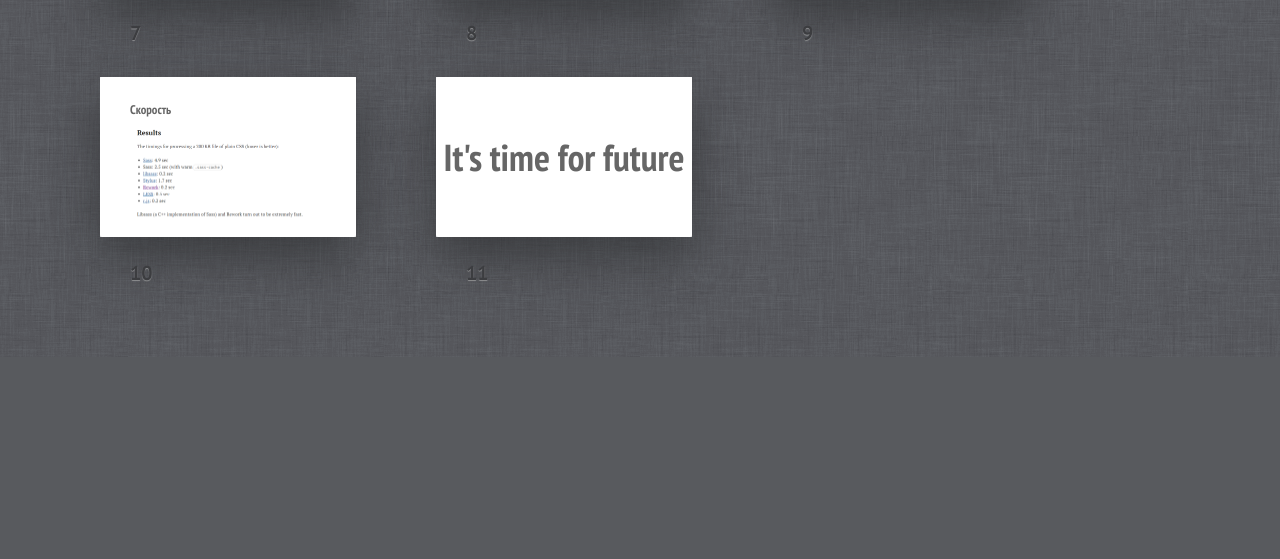
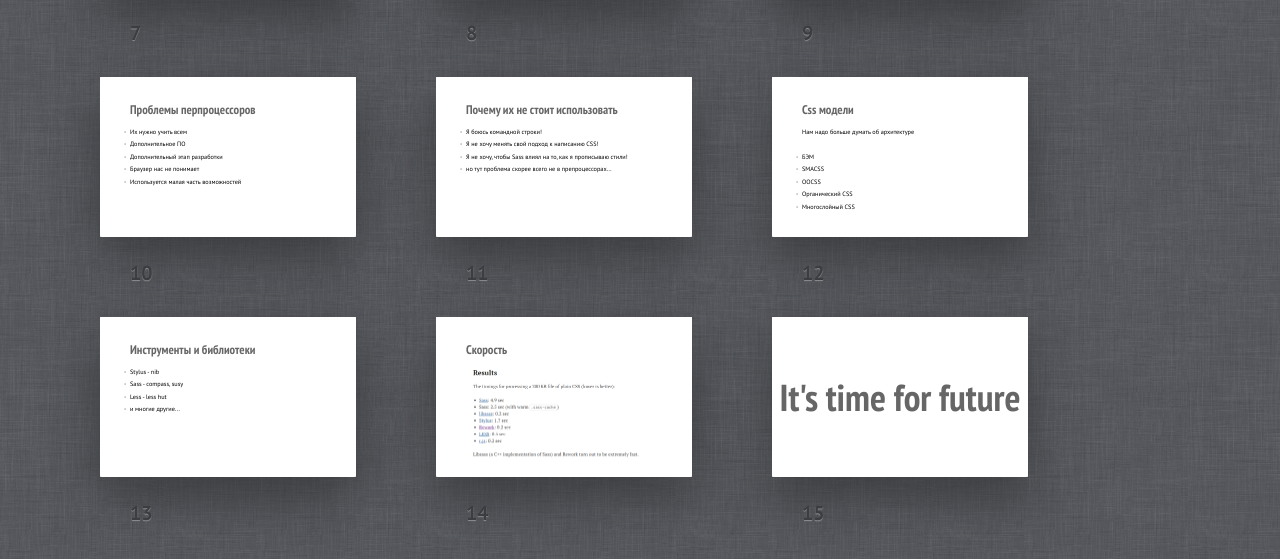
Before and after one commit to IrinaLevina/irinalevina.github.io, a plain HTML site: page index.html in a window 1280 px wide. Shown: the part 873-1432 px from the top of the page. Before the commit the page ends 1230 px from the top, so only its background shows below. Drawn offline with Linux system fonts and the light colour scheme.

Commit message:
add changes

```diff
--- a/index.html
+++ b/index.html
@@ -133,6 +133,45 @@
 		<img src="pictures/work.gif">
 	</div></section>
 	<section class="slide"><div>
+		<h2>Проблемы перпроцессоров</h2>
+		<ul>
+			<li class="next">Их нужно учить всем</li>
+			<li class="next">Дополнительное ПО</li>
+			<li class="next">Дополнительный этап разработки</li>
+			<li class="next">Браузер нас не понимает</li>
+			<li class="next">Используется малая часть возможностей</li>
+		</ul>
+	</div></section>
+	<section class="slide"><div>
+		<h2>Почему их не стоит использовать</h2>
+		<ul>
+			<li class="next">Я боюсь командной строки!</li>
+			<li class="next">Я не хочу менять свой подход к написанию CSS!</li>
+			<li class="next">Я не хочу, чтобы Sass влиял на то, как я прописываю стили!</li>
+			<li class="next">но тут проблема скорее всего не в препроцессорах...</li>
+		</ul>
+	</div></section>
+	<section class="slide"><div>
+		<h2>Css модели</h2>
+		<p>Нам надо больше думать об архитектуре</p>
+		<ul>
+			<li class="next">БЭМ</li>
+			<li class="next">SMACSS</li>
+			<li class="next">OOCSS</li>
+			<li class="next">Органический CSS</li>
+			<li class="next">Многослойный CSS</li>
+		</ul>
+	</div></section>
+	<section class="slide"><div>
+		<h2>Инструменты и библиотеки</h2>
+		<ul>
+			<li class="next">Stylus - nib</li>
+			<li class="next">Sass - compass, susy</li>
+			<li class="next">Less - less hut</li>
+			<li class="next">и многие другие...</li>
+		</ul>
+	</div></section>
+	<section class="slide"><div>
 		<h2>Скорость</h2>
 		<img src="pictures/speed.png" class="next">
 	</div></section>
```
